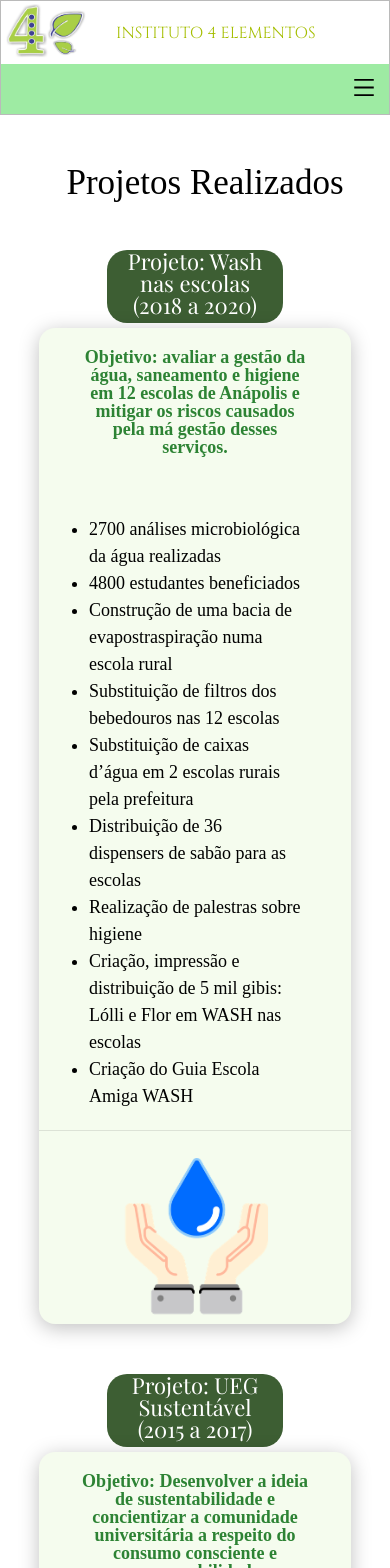
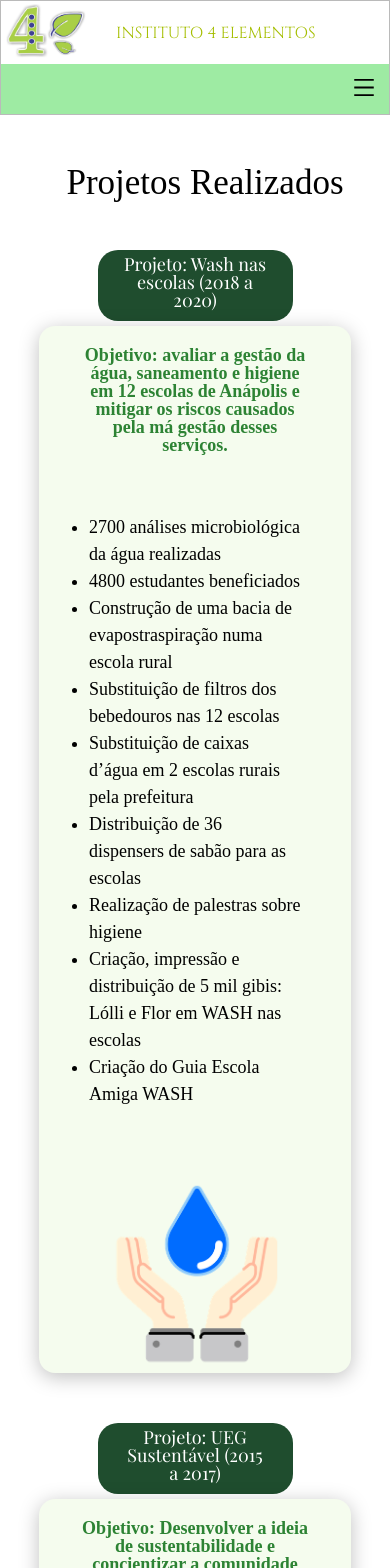
Before and after one commit to LuizaFerri/ONG-4-elementos, a React (Create React App) app: page /projetosrealizados in a window 390 px wide. Shown: the top 1568 px of the page. Built offline with nearby package versions, Linux system fonts and the light colour scheme.

Commit message:
atualizações - projetos realizados

```diff
--- a/src/Routes/index.jsx
+++ b/src/Routes/index.jsx
@@ -3,8 +3,8 @@ import { BrowserRouter, Route, Switch } from 'react-router-dom';
 
 import Home from '../screens/Home/index';
 import QuemSomos from '../screens/QuemSomos/index';
-import ProjetosRealizados from '../screens/projetosRealizados/index';
-import ProjetosAtuais from '../screens/projetosAtuais/index';
+import ProjetosRealizados from '../screens/Projetos/projetosRealizados/index';
+import ProjetosAtuais from '../screens/Projetos/projetosAtuais/index';
 import Doacao from '../screens/Doacao/index';
 import Voluntarios from '../screens/Voluntarios/index';
 import Associado from "../screens/Associado";
--- a/src/screens/Doacao/index.jsx
+++ b/src/screens/Doacao/index.jsx
@@ -2,7 +2,7 @@ import React from "react";
 import Footer from "../../components/Footer";
 import Header from "../../components/Header";
 import "./styles.css";
-import doacao from "../../assets/doacao.jpg";
+
 import lixo from "../../assets/doacao/lixo.png";
 import manutencao from "../../assets/doacao/manutencao.png";
 import planta from "../../assets/doacao/planta.png";
@@ -14,7 +14,7 @@ export default function Doacao() {
       <Header />
       <div className="container7">
         <span className="tituloDoacao"> Doação </span>
-        <img className="imgDoacao" alt="imagemDoacao" src={doacao} />
+        <img className="imgDoacao" alt="imagemDoacao" src='https://www.datocms-assets.com/60403/1640633910-doacao.jpg'/>
         <p className="pdoacao">
           Ajude o Instituto 4 Elementos a continuar exercendo suas atividades e
           alcançar ainda mais pessoas e regiões benefeciadas em nossos projetos!
--- a/src/screens/projetosAtuais/index.jsx
+++ b/src/screens/Projetos/projetosAtuais/index.jsx
@@ -1,7 +1,7 @@
 import React from "react";
-import "./styles.css";
-import Header from "../../components/Header";
-import Footer from "../../components/Footer";
+import "../styles.css";
+import Header from "../../../components/Header";
+import Footer from "../../../components/Footer";
 
 export default function ProjetosAtuais() {
   return (
--- a/src/screens/projetosRealizados/index.jsx
+++ b/src/screens/Projetos/projetosRealizados/index.jsx
@@ -1,8 +1,9 @@
 import React from "react";
-import "./styles.css";
-import Header from "../../components/Header";
-import Footer from "../../components/Footer";
-import water from '../../assets/water.png'
+import "../styles.css";
+import Header from "../../../components/Header";
+import Footer from "../../../components/Footer";
+import water from '../../../assets/water.png'
+import MeninoReciclagem from '../../../assets/Go Green - Recycling 2.png'
 
 export default function ProjetosRealizados() {
   return (
@@ -86,6 +87,9 @@ export default function ProjetosRealizados() {
                     catadores de material reciclável
                   </li>
                 </ul>
+                 <div className="imagemGotaDagua">
+              <img className="Img-maos-agua" src={MeninoReciclagem} alt="maos segurando gota d'agua" />
+              </div>
               </div>
           </div>
         </div>
@@ -119,6 +123,9 @@ export default function ProjetosRealizados() {
                   produção de sabão e biodiesel
                 </li>
               </ul>
+              <div className="imagemGotaDagua">
+              <img className="Img-maos-agua" src='https://www.datocms-assets.com/60403/1640634845-go-green-blue-globe.png' alt="maos segurando gota d'agua" />
+              </div>
             </div>
           </div>
         </div>
@@ -150,6 +157,9 @@ export default function ProjetosRealizados() {
                   participantes do projeto.
                 </li>
               </ul>
+              <div className="imagemGotaDagua">
+              <img className="Img-maos-agua" src='https://www.datocms-assets.com/60403/1640635167-go-green-open-recycle-container.png' alt="maos segurando gota d'agua" />
+              </div>
             </div>
           </div>
         </div>
--- a/src/screens/projetosAtuais/styles.css
+++ b/src/screens/Projetos/styles.css
@@ -19,7 +19,7 @@
 
   .projetosRealizados {
     display: flex;
-    background-color: #3d5e33;
+    background-color: #1f4d2e;
     height: 100px;
     justify-content: center;
     align-items: center;
@@ -36,7 +36,6 @@
     flex-direction: column;
     max-width: 60%;
     height: 640px;
-
     background: #f5fcee;
     box-shadow: 0px 4px 20px rgba(0, 0, 0, 0.25);
     border-radius: 16px;
@@ -79,7 +78,28 @@
       margin-bottom: 50px;
   }
 
+
+  .imagemGotaDagua {
+    display: flex;
+    justify-content: center;
+    margin-top: 20px;
+
+  }
+
+  .Img-maos-agua {
+    width: 180px;
+    margin-top: 50px;
+  }
+
+
   /*responsividade */
+
+  @media screen and (max-width: 1043px) {
+    .descricaoProjeto {
+      height: auto;
+    }
+
+  }
 
   @media screen and (max-width:720px) {
     .projetosRealizados{
@@ -87,9 +107,7 @@
       padding-bottom:7px;
       width: 45%;
     }
-    .descricaoProjeto{
-      height: auto;
-    }
+
     .obj{
        padding: 20px;
     }
@@ -110,4 +128,11 @@
     .descricaoProjeto{
       max-width: 80%;
     }
+    .projetosRealizados{
+      width: 50%;
+    }
+    .nomeProjeto{
+      font-size: 18px;
+      padding: 5px;
+    }
   }
--- a/src/screens/projetosRealizados/styles.css
+++ /dev/null
@@ -1,111 +0,0 @@
-.container5 {
-  margin-top: 50px;
-  margin-bottom: 50px;
-}
-
-.projetos {
-  color: black;
-  font-size: 35px;
-  display: flex;
-}
-
-.divProjetos {
-  display: flex;
-  justify-content: center;
-  align-items: center;
-  flex-direction: column;
-}
-
-.projetosRealizados {
-  display: flex;
-  background-color: #3d5e33;
-  height: 100px;
-  justify-content: center;
-  align-items: center;
-  border-radius: 20px;
-  width: 30%;
-}
-
-.descricaoProjeto {
-  display: flex;
-  justify-content: center;
-  margin-bottom: 50px;
-  flex-direction: column;
-  max-width: 518px;
-  height: 640px;
-  background: #f5fcee;
-  box-shadow: 0px 4px 20px rgba(0, 0, 0, 0.25);
-  border-radius: 16px;
-}
-
-.descricaoProjeto span {
-  color: #2d8334;
-}
-.obj {
-  font-weight: bold;
-  margin-bottom: 40px;
-  font-size: 23px;
-}
-
-.nomeProjeto {
-  color: white;
-  font-size: 22px;
-  margin-left: 20px;
-  margin-right: 20px;
-}
-
-.listaProjetos {
-  display: grid;
-  margin-left: 50px;
-  margin-right: 50px;
-}
-
-.listaProjetos li {
-  line-height: 1.5;
-  list-style: disc;
-  font-size: 18px;
-}
-
-.tituloProjeto {
-  display: flex;
-  justify-content: center;
-  margin-bottom: 50px;
-}
-
-.imagemGotaDagua {
-  display: flex;
-  justify-content: center;
-  margin-top: 20px;
-  border-top: 1px solid #dce2d6;
-}
-
-.Img-maos-agua {
-  width: 160px;
-  margin-top: 20px;
-}
-
-@media screen and (max-width: 720px) {
-  .projetosRealizados {
-    height: auto;
-    padding-bottom: 7px;
-    width: 45%;
-  }
-  .descricaoProjeto {
-    height: auto;
-  }
-  .obj {
-    padding: 20px;
-  }
-}
-
-@media screen and (max-width: 520px) {
-  .obj {
-    font-size: 18px;
-  }
-  .listaProjetos li {
-    font-size: 18px;
-  }
-  .descricaoProjeto {
-    max-width: 80%;
-  }
-}
```
Also changed, not shown: src/assets/Go Green - Recycling 2.png (added).
